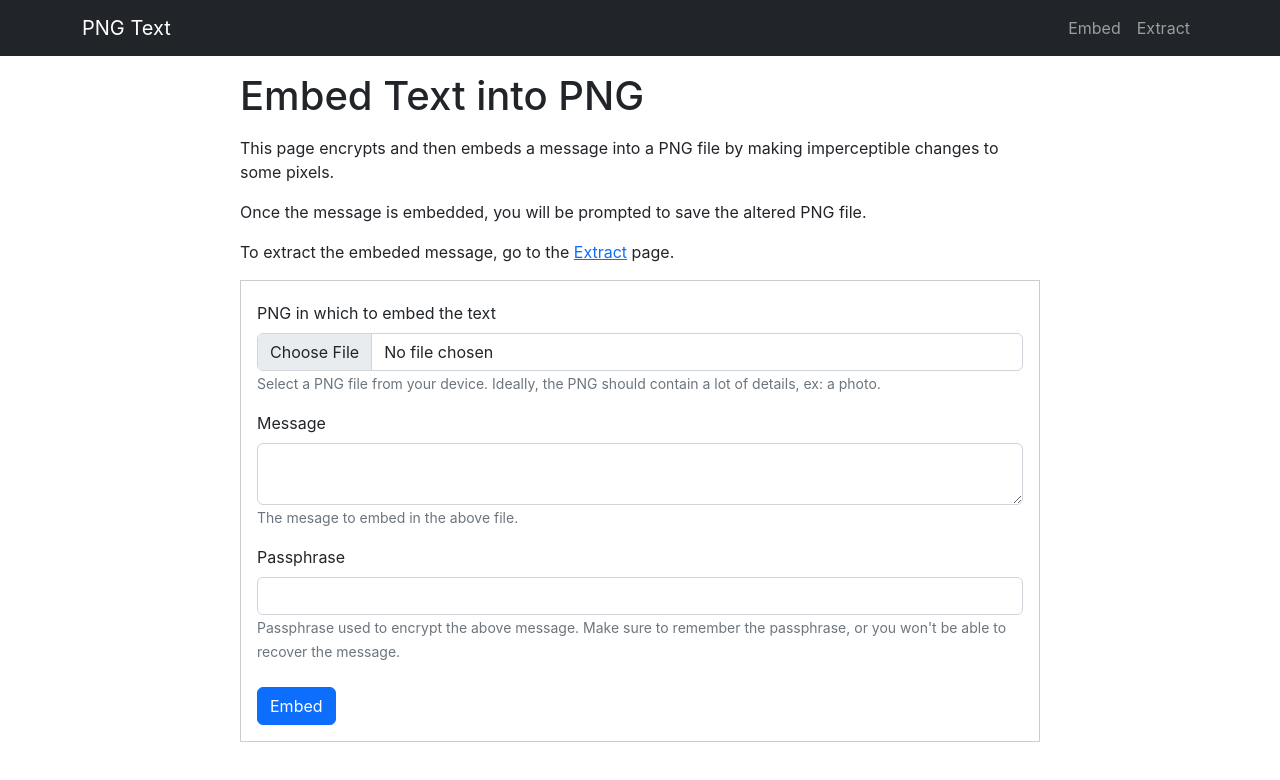
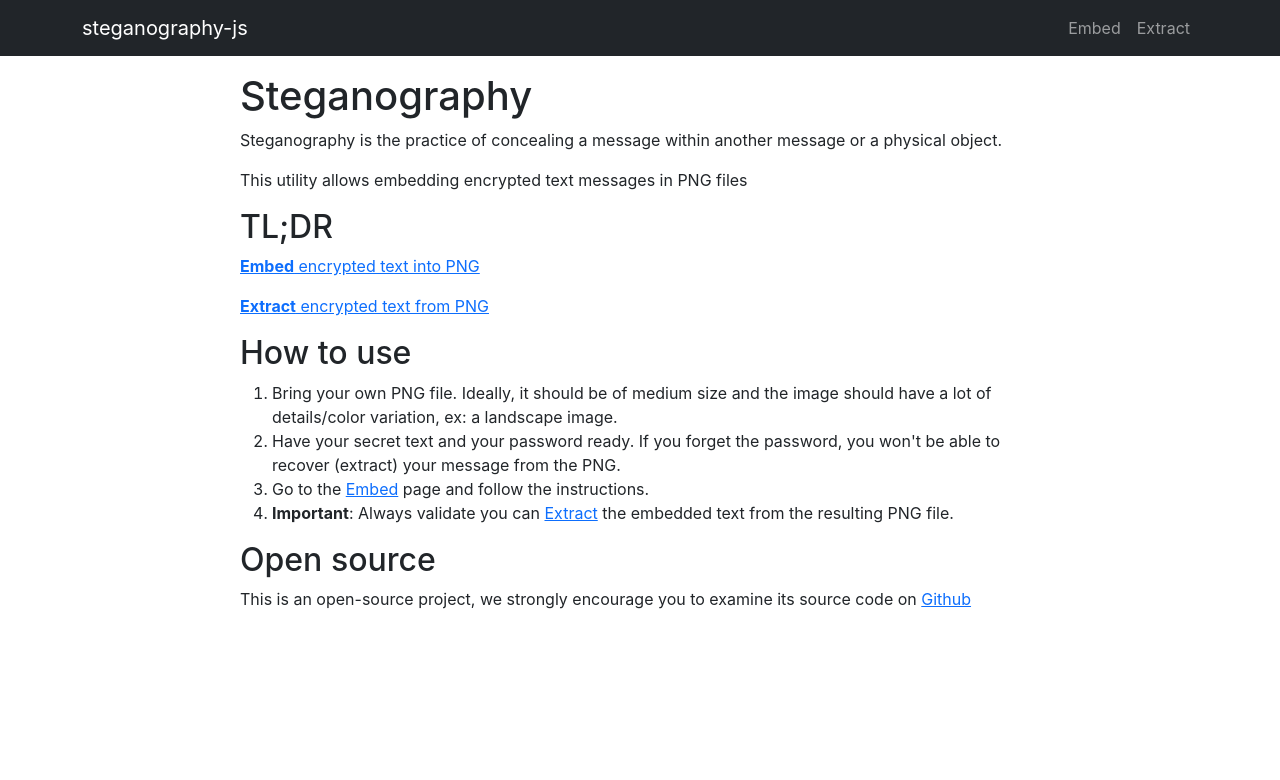
Before and after one commit to imprologic/steganography-js, a React (Create React App) app: page / in a window 1280 px wide. Shown: the top 780 px of the page. Built offline with nearby package versions, Linux system fonts and the light colour scheme.

Commit message:
Restructuring, home page, instructions

```diff
--- a/src/App.js
+++ b/src/App.js
@@ -1,5 +1,5 @@
 import { BrowserRouter as Router, Routes, Route } from 'react-router-dom';
-import { Embed, Extract } from './pages';
+import { Home, PngEmbed, PngExtract } from './pages';
 
 import './App.css';
 import { MainMenu } from './widgets';
@@ -11,8 +11,9 @@ function App() {
         <MainMenu />
       </header>
       <Routes>
-        <Route path="/" element={<Embed />} />
-        <Route path="/extract" element={<Extract />} />
+        <Route path="/" element={<Home />} />
+        <Route path="/png/embed" element={<PngEmbed />} />
+        <Route path="/png/extract" element={<PngExtract />} />
       </Routes>
     </Router>
   );
--- /dev/null
+++ b/src/pages/Home.js
@@ -0,0 +1,35 @@
+import { Link } from 'react-router-dom';
+
+const Home = () => {
+	return (
+		<>
+			<div className="page-wrapper">
+				<h1>Steganography</h1>
+				<p>Steganography is the practice of concealing a message within another message or a physical object.</p>
+				<p>This utility allows embedding encrypted text messages in PNG files</p>
+
+				<h2>TL;DR</h2>
+				<p>
+					<Link to="/png/embed"><b>Embed</b> encrypted text into PNG</Link>
+				</p>
+				<p>
+					<Link to="/png/extract"><b>Extract</b> encrypted text from PNG</Link>
+				</p>
+
+				<h2>How to use</h2>
+				<ol>
+					<li>Bring your own PNG file. Ideally, it should be of medium size and the image should have a lot of details/color variation, ex: a landscape image.</li>
+					<li>Have your secret text and your password ready. If you forget the password, you won't be able to recover (extract) your message from the PNG.</li>
+					<li>Go to the <Link to="/png/embed">Embed</Link> page and follow the instructions.</li>
+					<li><b>Important</b>: Always validate you can <Link to="/png/extract">Extract</Link> the embedded text from the resulting PNG file.</li>
+				</ol>
+
+				<h2>Open source</h2>
+				<p>This is an open-source project, we strongly encourage you to examine its source code on <a href="https://github.com/imprologic/steganography-js" target="_blank">Github</a></p>
+			</div>
+		</>
+	);
+};
+
+
+export default Home;
--- a/src/pages/Embed.js
+++ b/src/pages/png/Embed.js
@@ -1,9 +1,10 @@
-import { FilePicker, FormWrapper } from '../widgets';
+import { FilePicker, FormWrapper } from '../../widgets';
 import { useState } from 'react';
 import { FormGroup, Form } from 'react-bootstrap';
 import Button from 'react-bootstrap/Button';
 
-import { downloadBlob, embedText } from '../services/pngutil';
+import { downloadBlob, embedText } from '../../services/pngutil';
+import { Link } from 'react-router-dom';
 
 
 const Embed = () => {
@@ -31,7 +32,7 @@ const Embed = () => {
 				<h1 className="mb-3">Embed Text into PNG</h1>
 				<p>This page encrypts and then embeds a message into a PNG file by making imperceptible changes to some pixels.</p>
 				<p>Once the message is embedded, you will be prompted to save the altered PNG file.</p>
-				<p>To extract the embeded message, go to the <a href="/extract">Extract</a> page.</p>
+				<p>To extract the embeded message, go to the <Link to="/png/extract">Extract</Link> page.</p>
 
 				<FormWrapper>
 					<Form>
--- a/src/pages/Extract.js
+++ b/src/pages/png/Extract.js
@@ -1,9 +1,9 @@
-import { FilePicker, FormWrapper } from '../widgets';
+import { FilePicker, FormWrapper } from '../../widgets';
 import { useState } from 'react';
 import { FormGroup, Form } from 'react-bootstrap';
 import Button from 'react-bootstrap/Button';
 
-import { extractText } from '../services/pngutil';
+import { extractText } from '../../services/pngutil';
 
 
 const Extract = () => {
--- a/src/widgets/MainMenu.js
+++ b/src/widgets/MainMenu.js
@@ -5,14 +5,14 @@ const MainMenu = () => {
 	return (
 		<Navbar collapseOnSelect expand="lg" bg="dark" variant="dark">
 			<Container>
-				<Navbar.Brand href="/">PNG Text</Navbar.Brand>
+				<Navbar.Brand href="/">steganography-js</Navbar.Brand>
 				<Navbar.Toggle aria-controls="responsive-navbar-nav" />
 				<Navbar.Collapse id="responsive-navbar-nav">
 					<Nav className="me-auto">
 					</Nav>
 					<Nav>
-						<Nav.Link href="/">Embed</Nav.Link>
-						<Nav.Link href="/extract">Extract</Nav.Link>
+						<Nav.Link href="/png/embed">Embed</Nav.Link>
+						<Nav.Link href="/png/extract">Extract</Nav.Link>
 					</Nav>
 				</Navbar.Collapse>
 			</Container>
```
Also changed, not shown: src/pages/index.js (+6 -4 lines), 2 other files (tests, documents, lock files or other folders).
